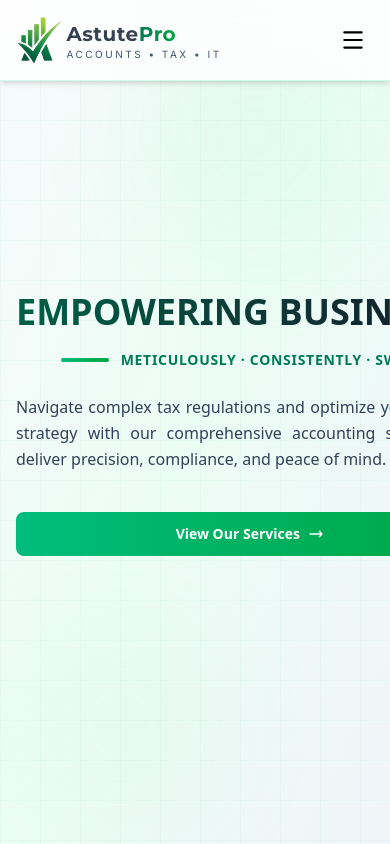
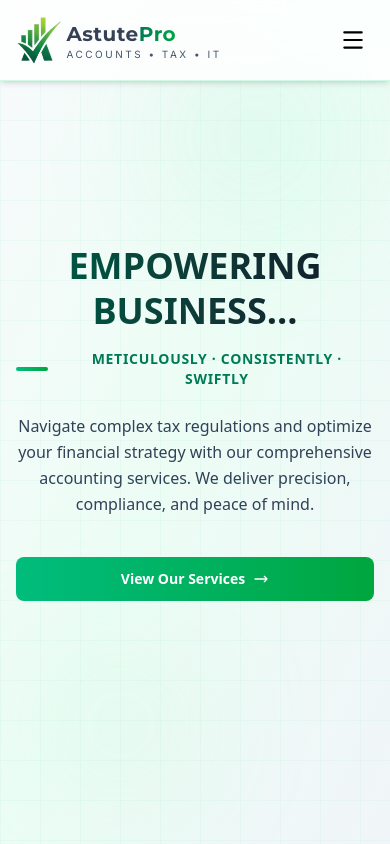
Before and after one commit to Nishadsha91/AstutePro, a React (Vite) app: page / in a window 390 px wide. Shown: the top 844 px of the page. Built offline with nearby package versions, Linux system fonts and the light colour scheme.

Commit message:
New changes for mobile response

```diff
--- a/src/components/Hero.jsx
+++ b/src/components/Hero.jsx
@@ -51,38 +51,58 @@ function Hero() {
         <div className="flex flex-col lg:flex-row items-center justify-between gap-8 lg:gap-16">
 
           {/* Left - Content */}
-          <div className="flex-1 text-center lg:text-left space-y-6 lg:space-y-8 max-w-2xl mx-auto lg:mx-0">
-            <div className="space-y-4 lg:space-y-6">
+          {/* <div className="flex-1 text-center lg:text-left space-y-6 lg:space-y-8 max-w-2xl mx-auto lg:mx-0">
+            <div className="space-y-4 lg:space-y-6"> */}
+            <div className="flex-1 text-center lg:text-left space-y-6 lg:space-y-8 max-w-xl lg:max-w-2xl mx-auto lg:mx-0">
+
+              <div className="space-y-4 lg:space-y-6">
               {/* Responsive Text */}
-              <h1 className="text-4xl sm:text-5xl lg:text-6xl xl:text-4xl font-extrabold leading-tight text-center lg:text-left">
+              {/* <h1 className="text-4xl sm:text-5xl lg:text-6xl xl:text-4xl font-extrabold leading-tight text-center lg:text-left">
                 <span className="fade-in-text block bg-gradient-to-r from-emerald-800 to-gray-900 text-transparent bg-clip-text">
                   EMPOWERING
-                {/* </span> */}
                 &nbsp;
-                {/* <span className="fade-in-text delay-300 block bg-gradient-to-r from-gray-800 via-emerald-800 to-gray-800 text-transparent bg-clip-text"> */}
                   BUSINESS...
                 </span>
-              </h1>
+              </h1> */}
+                <h1 className="text-4xl sm:text-5xl lg:text-6xl xl:text-4xl font-extrabold leading-tight text-center lg:text-left">
+      <span className="fade-in-text block bg-gradient-to-r from-emerald-800 to-gray-900 text-transparent bg-clip-text">
+        EMPOWERING BUSINESS...
+      </span>
+    </h1>
 
-              <div className="flex items-center justify-center lg:justify-start gap-3 lg:gap-4">
+              {/* <div className="flex items-center justify-center lg:justify-start gap-3 lg:gap-4">
                 <div className="h-1 w-12 lg:w-16 bg-gradient-to-r from-emerald-500 to-green-600 rounded-full"></div>
                 <p className="text-sm sm:text-base lg:text-lg text-emerald-700 font-semibold tracking-wider">
                   METICULOUSLY · CONSISTENTLY · SWIFTLY
                 </p>
               </div>
-            </div>
+            </div> */}
 
-            <p className="text-base sm:text-lg lg:text-xl text-slate-700 leading-relaxed text-justify max-w-2xl">
+                <div className="flex items-center justify-center lg:justify-start gap-3 lg:gap-4">
+      <div className="h-1 w-8 lg:w-16 bg-gradient-to-r from-emerald-500 to-green-600 rounded-full"></div>
+      <p className="text-sm sm:text-base lg:text-lg text-emerald-700 font-semibold tracking-wider">
+        METICULOUSLY · CONSISTENTLY · SWIFTLY
+      </p>
+    </div>
+
+  </div>
+
+            {/* <p className="text-base sm:text-lg lg:text-xl text-slate-700 leading-relaxed text-justify max-w-2xl">
 
               Navigate complex tax regulations and optimize your financial strategy with our comprehensive
               accounting services. We deliver precision, compliance, and peace of mind.
-            </p>
+            </p> */}
+
+              <p className="text-base sm:text-lg lg:text-xl text-slate-700 leading-relaxed text-center lg:text-left max-w-2xl">
+    Navigate complex tax regulations and optimize your financial strategy with our comprehensive
+    accounting services. We deliver precision, compliance, and peace of mind.
+  </p>
 
             {/* CTA */}
             <div className="flex flex-col sm:flex-row gap-4 pt-4 justify-center lg:justify-start">
               <Link
                 to="/services"
-                className="group relative px-6 py-3 lg:px-8 lg:py-4 bg-gradient-to-r from-emerald-500 to-green-600 text-white rounded-lg font-semibold overflow-hidden transition-all duration-300 hover:shadow-xl hover:shadow-emerald-500/30 hover:scale-105 text-sm lg:text-base"
+                className="group relative px-2 py-3 lg:px-8 lg:py-4 bg-gradient-to-r from-emerald-500 to-green-600 text-white rounded-lg font-semibold overflow-hidden transition-all duration-300 hover:shadow-xl hover:shadow-emerald-500/30 hover:scale-105 text-sm lg:text-base"
               >
                 <div className="absolute inset-0 bg-gradient-to-r from-emerald-600 to-green-700 opacity-0 group-hover:opacity-100 transition-opacity duration-300"></div>
                 <span className="relative z-10 flex items-center justify-center gap-2 lg:gap-3">
```
Also changed, not shown: src/components/Contact.jsx (+0 -62 lines).
